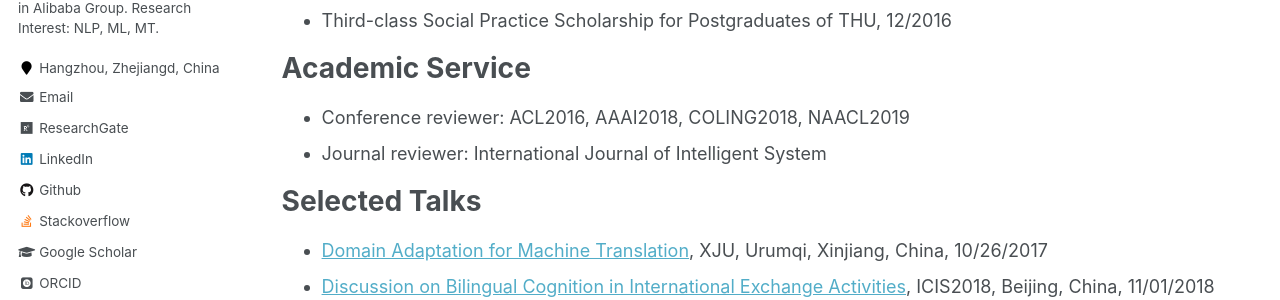
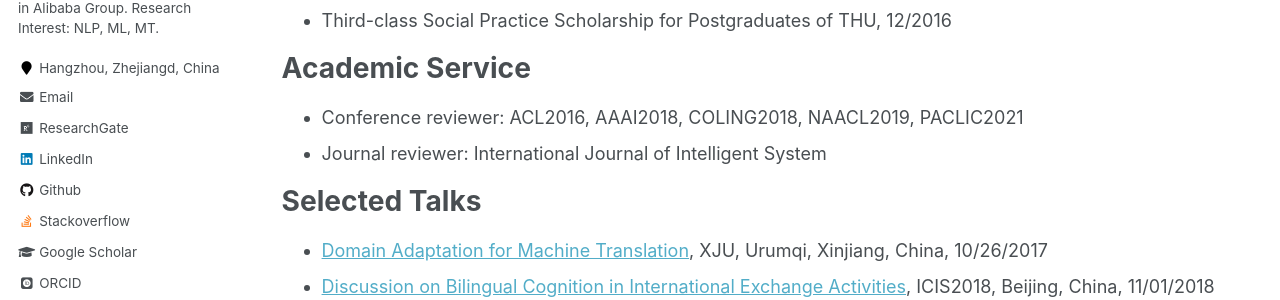
Before and after one commit to miradel51/miradel51.github.io, a Jekyll site: the page built from _pages/cv.md, in a window 1280 px wide and 900 px high, scrolled down 3800 px. Shown: the part 276-576 px from the top of the window. Built offline with Jekyll 4.4.1, drawn with Linux system fonts in a browser that asks for light colours; some web fonts are replaced.

Commit message:
update cv.md
revised reviewer list and added the conference info PACLIC2021

```diff
--- a/_pages/cv.md
+++ b/_pages/cv.md
@@ -111,7 +111,7 @@ Honors
 
 Academic Service
 ======
-* Conference reviewer: ACL2016, AAAI2018, COLING2018, NAACL2019
+* Conference reviewer: ACL2016, AAAI2018, COLING2018, NAACL2019, PACLIC2021
 * Journal reviewer: International Journal of Intelligent System
 
 Selected Talks
```
